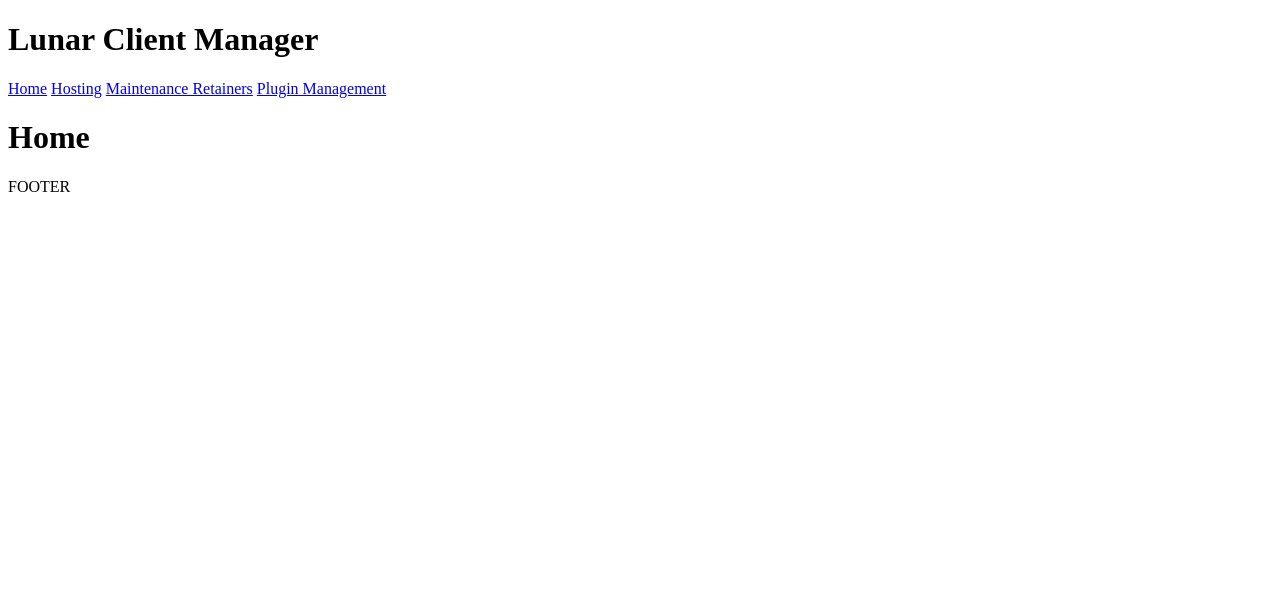
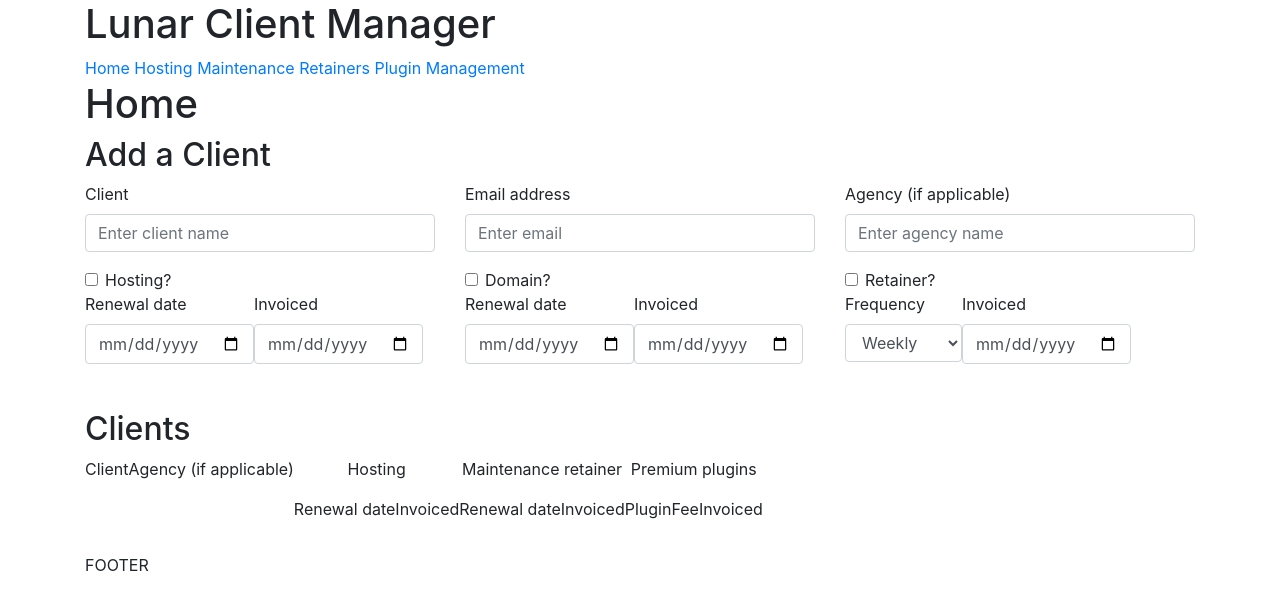
Before and after one commit to KyeBuff/client-manager, a PHP site: page / in a window 1280 px wide. Shown: the top 610 px of the page. Run offline with PHP 8.4, Linux system fonts and the light colour scheme.

Commit message:
added form and clients section;

```diff
--- a/index.php
+++ b/index.php
@@ -12,3 +12,8 @@ $session = new FrontController();
 $session->set_url("$_SERVER[REQUEST_URI]");
 
 $session->render();
+
+function get_partial($filename)
+{
+    include "src/view/partials/$filename.php";
+}
--- a/src/view/footer.php
+++ b/src/view/footer.php
@@ -5,6 +5,8 @@
     FOOTER
     </footer>
 
+  </div>
+
 </body>
 
 </html>
--- a/src/view/header.php
+++ b/src/view/header.php
@@ -15,12 +15,17 @@
   <link rel="apple-touch-icon" href="icon.png">
   <!-- Place favicon.ico in the root directory -->
 
+  <link rel="stylesheet" href="https://maxcdn.bootstrapcdn.com/bootstrap/4.0.0/css/bootstrap.min.css" integrity="sha384-Gn5384xqQ1aoWXA+058RXPxPg6fy4IWvTNh0E263XmFcJlSAwiGgFAW/dAiS6JXm" crossorigin="anonymous">
+
+
 </head>
 
 <body>
   <!--[if lte IE 9]>
     <p class="browserupgrade">You are using an <strong>outdated</strong> browser. Please <a href="https://browsehappy.com/">upgrade your browser</a> to improve your experience and security.</p>
   <![endif]-->
+
+  <div class="container">
 
     <header>
       <h1>Lunar Client Manager</h1>
--- a/src/view/home.php
+++ b/src/view/home.php
@@ -2,3 +2,6 @@
 ?>
 
 <h1>Home</h1>
+
+<?php get_partial('add_client'); ?>
+<?php get_partial('clients'); ?>
--- /dev/null
+++ b/src/view/partials/add_client.php
@@ -0,0 +1,74 @@
+<?php
+?>
+
+<section class="add-clients">
+    <h2>Add a Client</h2>
+    <form class="add-clients__form form row">
+        <div class="form-group col-4">
+            <label for="client">Client</label>
+            <input type="text" class="form-control" id="client" placeholder="Enter client name">
+        </div>
+        <div class="form-group col-4">
+            <label for="contact-email">Email address</label>
+            <input type="email" class="form-control" id="contact-email" placeholder="Enter email">
+        </div>
+        <div class="form-group col-4">
+            <label for="client">Agency (if applicable)</label>
+            <input type="text" class="form-control" id="client" placeholder="Enter agency name">
+        </div>
+        <div class="form-group col-4">
+            <div class="form-check">
+                <input type="checkbox" class="form-check-input" id="hosting">
+                <label class="form-check-label" for="hosting">Hosting?</label>
+            </div>
+            <div class="d-flex">
+                <div class="form-group">
+                    <label for="client">Renewal date</label>
+                    <input type="date" class="form-control" id="client" placeholder="Enter agency name">
+                </div>
+                <div class="form-group">
+                    <label for="client">Invoiced</label>
+                    <input type="date" class="form-control" id="client" placeholder="Enter agency name">
+                </div>
+            </div>
+        </div>
+        <div class="form-group col-4">
+            <div class="form-check">
+                <input type="checkbox" class="form-check-input" id="hosting">
+                <label class="form-check-label" for="hosting">Domain?</label>
+            </div>
+            <div class="d-flex">
+                <div class="form-group">
+                    <label for="client">Renewal date</label>
+                    <input type="date" class="form-control" id="client" placeholder="Enter agency name">
+                </div>
+                <div class="form-group">
+                    <label for="client">Invoiced</label>
+                    <input type="date" class="form-control" id="client" placeholder="Enter agency name">
+                </div>
+            </div>
+        </div>
+        <div class="form-group col-4">
+            <div class="form-check">
+                <input type="checkbox" class="form-check-input" id="hosting">
+                <label class="form-check-label" for="hosting">Retainer?</label>
+            </div>
+            <div class="d-flex">
+                <div class="form-group">
+                    <label for="frequency">Frequency</label>
+                    <div class="form-group">
+                        <select class="form-control" id="frequency">
+                            <option>Weekly</option>
+                            <option>Monthly</option>
+                            <option>Quarterly</option>
+                        </select>
+                    </div>
+                </div>
+                <div class="form-group">
+                    <label for="client">Invoiced</label>
+                    <input type="date" class="form-control" id="client" placeholder="Enter agency name">
+                </div>
+            </div>
+        </div>
+    </form>
+</section>
--- /dev/null
+++ b/src/view/partials/clients.php
@@ -0,0 +1,36 @@
+<?php
+?>
+
+<section class="clients">
+    <h2>Clients</h2>
+    <header class="clients__table table d-flex">
+        <div class="table__header">
+            <p class="table__heading text-center">Client</p>
+        </div>
+        <div class="table__header">
+            <p class="table__heading text-center">Agency (if applicable)</p>
+        </div>
+        <div class="table__header">
+            <p class="table__heading text-center">Hosting</p>
+            <div class="table__header--sub d-flex">
+                <p class="table__heading text-center">Renewal date</p>
+                <p class="table__heading text-center">Invoiced</p>
+            </div>
+        </div>
+        <div class="table__header">
+            <p class="table__heading text-center">Maintenance retainer</p>
+            <div class="table__header--sub d-flex">
+                <p class="table__heading text-center">Renewal date</p>
+                <p class="table__heading text-center">Invoiced</p>
+            </div>
+        </div>
+        <div class="table__header">
+            <p class="table__heading text-center">Premium plugins</p>
+            <div class="table__header--sub d-flex">
+                <p class="table__heading text-center">Plugin</p>
+                <p class="table__heading text-center">Fee</p>
+                <p class="table__heading text-center">Invoiced</p>
+            </div>
+        </div>
+    </header>
+</section>
```
Lines whose indentation alone changed are shown as unchanged.
